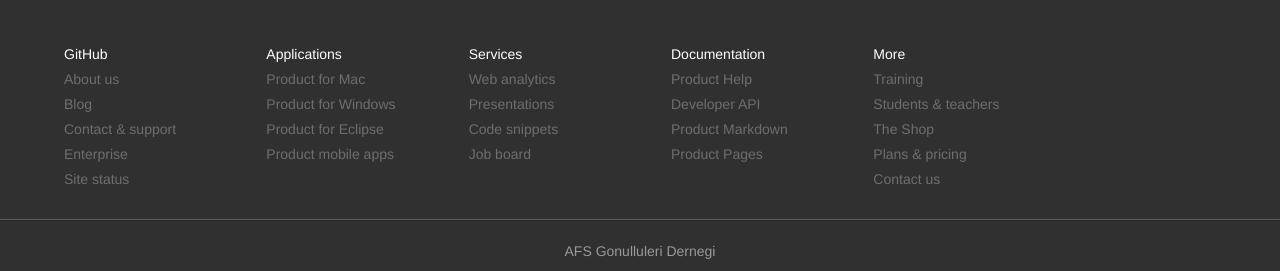
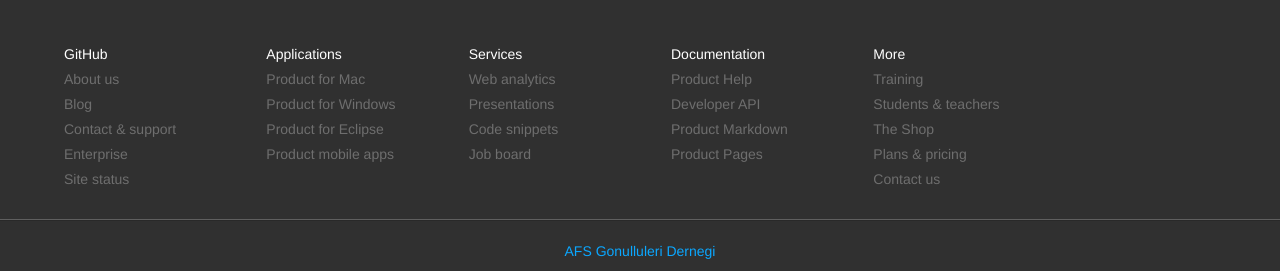
Before and after one commit to toledoalbert/afsgd, a CodeIgniter app: page /AFS/index.php/site/home in a window 1280 px wide. Shown: the part 1293-1564 px from the top of the page. Run offline with CodeIgniter, Linux system fonts and the light colour scheme; some libraries are stand-ins or nearby versions.

Commit message:
Footer bottom text changed and selection background color

```diff
--- a/application/views/site_footer.php
+++ b/application/views/site_footer.php
@@ -53,7 +53,7 @@
       </div>
       <hr>
       <div class="row-fluid">
-        <div class="span12">
+        <div id="footer-bottom" class="span12">
             <p class="muted text-center">AFS Gonulluleri Dernegi</p>
           </div>
         </div>
--- a/styles/style.css
+++ b/styles/style.css
@@ -1,3 +1,9 @@
+::selection {
+	background: #00C2FF;; /* Safari */
+	}
+::-moz-selection {
+	background: #00C2FF;; /* Firefox */
+}
 
 #afs-nav{
 	background-image: linear-gradient(to bottom, #414141, #353535);
@@ -62,6 +68,14 @@
 	border-bottom: 1px solid #292929;
 }
 
+#footer-bottom p{
+	color: #0BA7FF;
+}
+
+#footer-bottom p:hover{
+	color: #0BC4FF;
+}
+
 .invisible-seperator{
 	margin-top: 50px;
 	margin-bottom: 50px;
```
